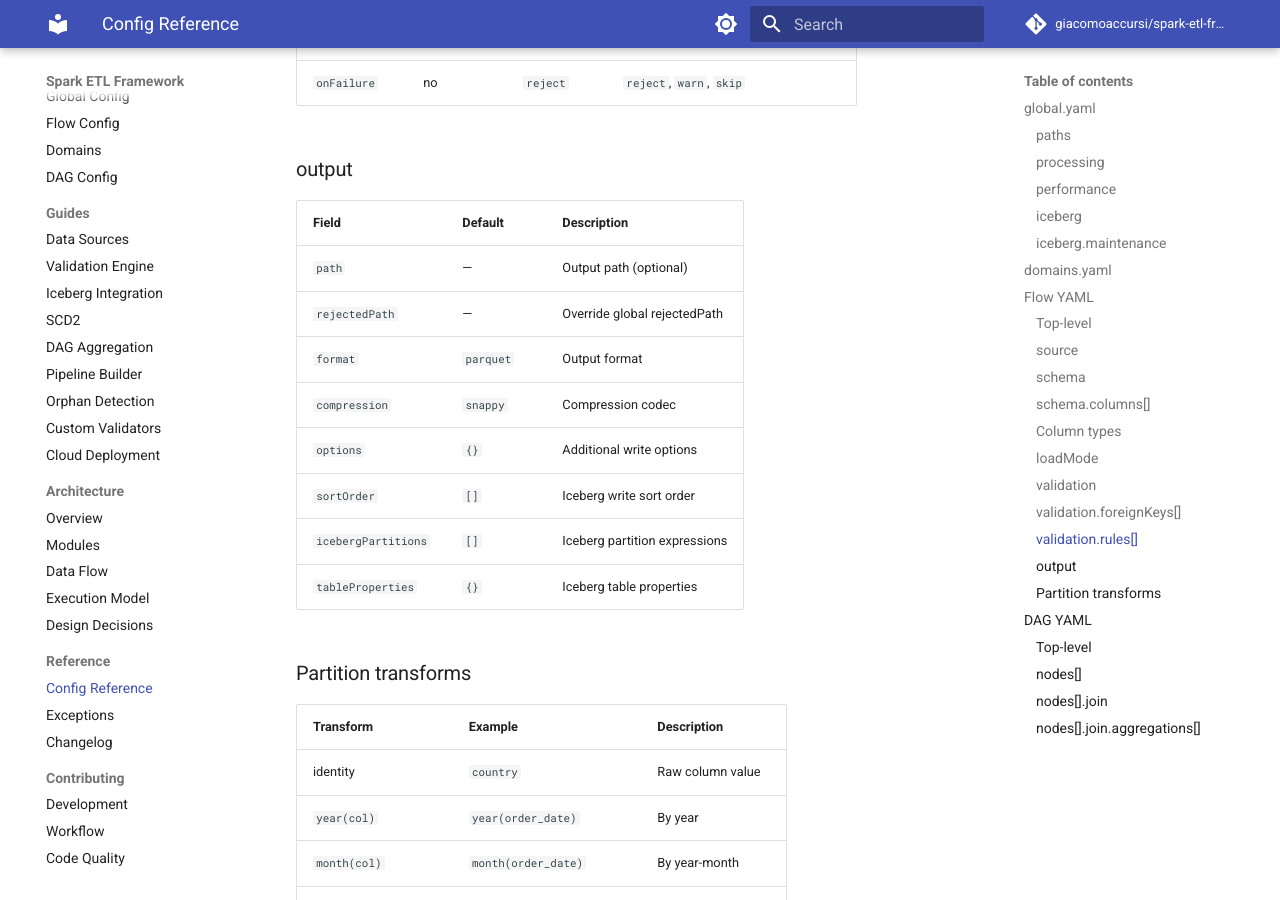
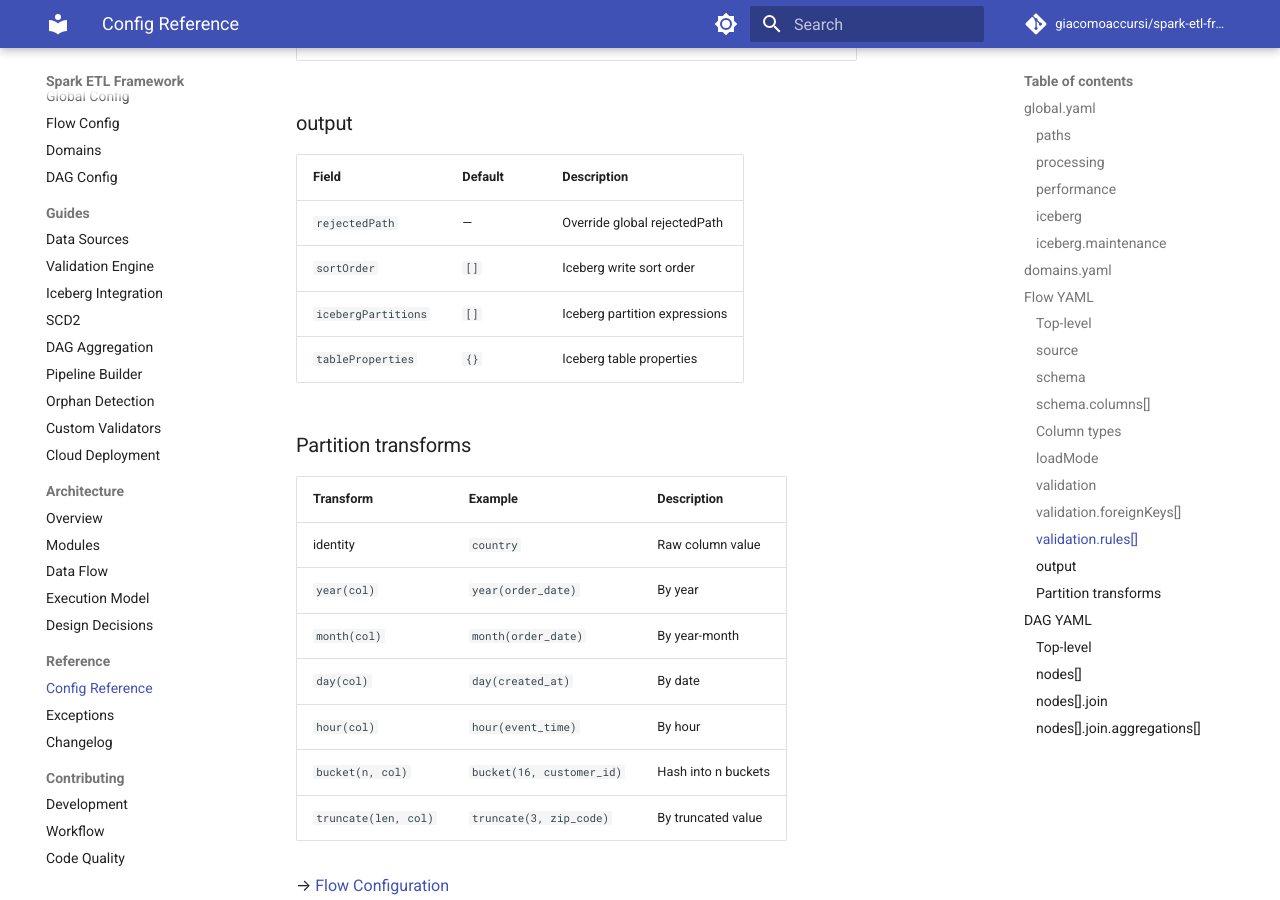
Before and after one commit to giacomoaccursi/Floe, an MkDocs documentation site: the page built from site-docs/reference/config-reference.md, in a window 1280 px wide and 900 px high, scrolled down 6148 px. Built offline with MkDocs 1.6.1 and Material for MkDocs 9.7.7, drawn with Linux system fonts in a browser that asks for light colours; comment, search, counter and statistics services are not loaded; some of the changed text lies outside the part shown.

Commit message:
chore(config): remove dead fields from OutputConfig and ColumnConfig

```diff
--- a/site-docs/reference/config-reference.md
+++ b/site-docs/reference/config-reference.md
@@ -170,11 +169,7 @@ Single-page reference with all YAML fields. For detailed explanations, follow th
 
 | Field | Default | Description |
 |-------|---------|-------------|
-| `path` | — | Output path (optional) |
 | `rejectedPath` | — | Override global rejectedPath |
-| `format` | `parquet` | Output format |
-| `compression` | `snappy` | Compression codec |
-| `options` | `{}` | Additional write options |
 | `sortOrder` | `[]` | Iceberg write sort order |
 | `icebergPartitions` | `[]` | Iceberg partition expressions |
 | `tableProperties` | `{}` | Iceberg table properties |
```
Also changed, not shown: other parts of site-docs/reference/config-reference.md (+0 -1 lines), docs/configuration.md (+0 -1 lines), site-docs/configuration/flows.md (+0 -4 lines), 12 other files.
